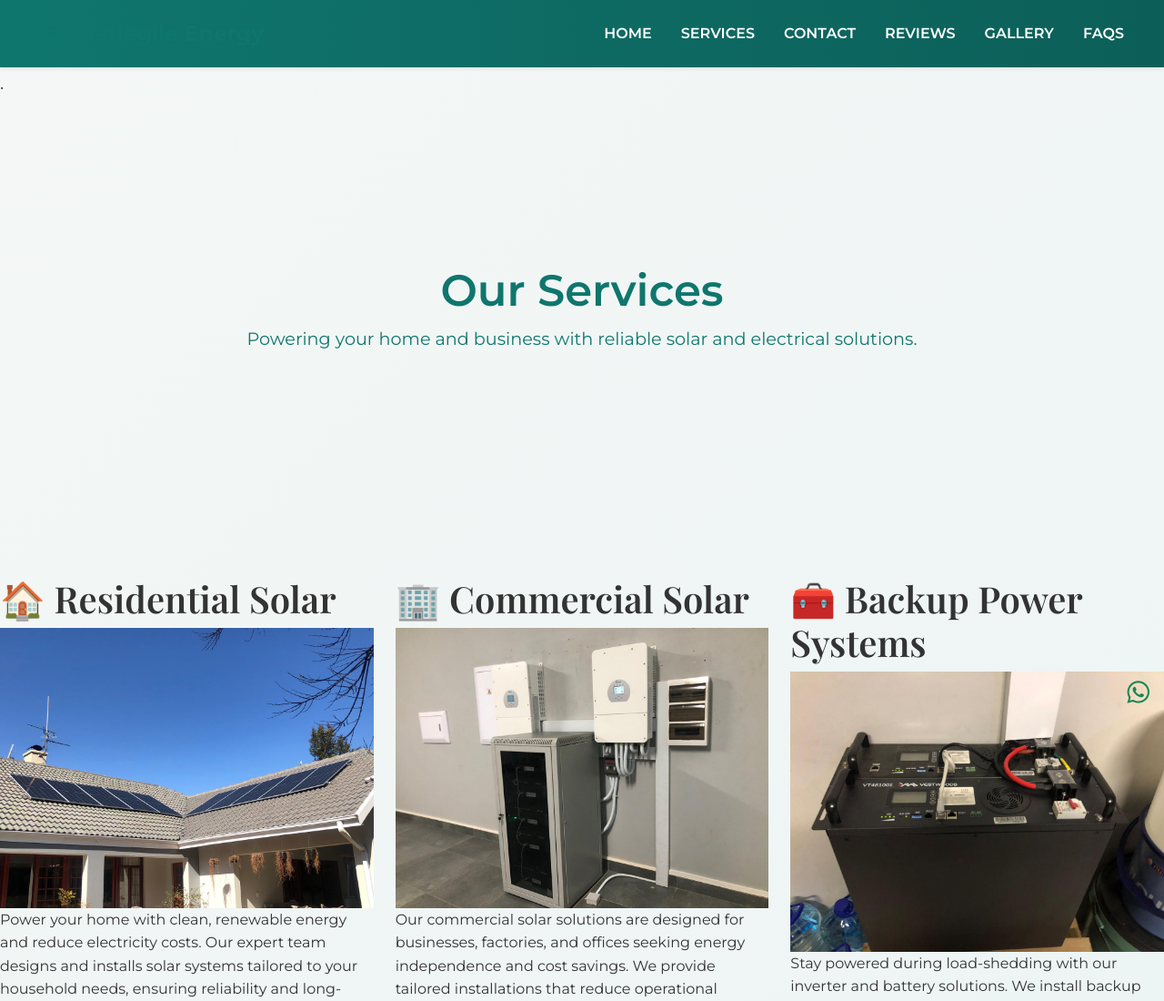
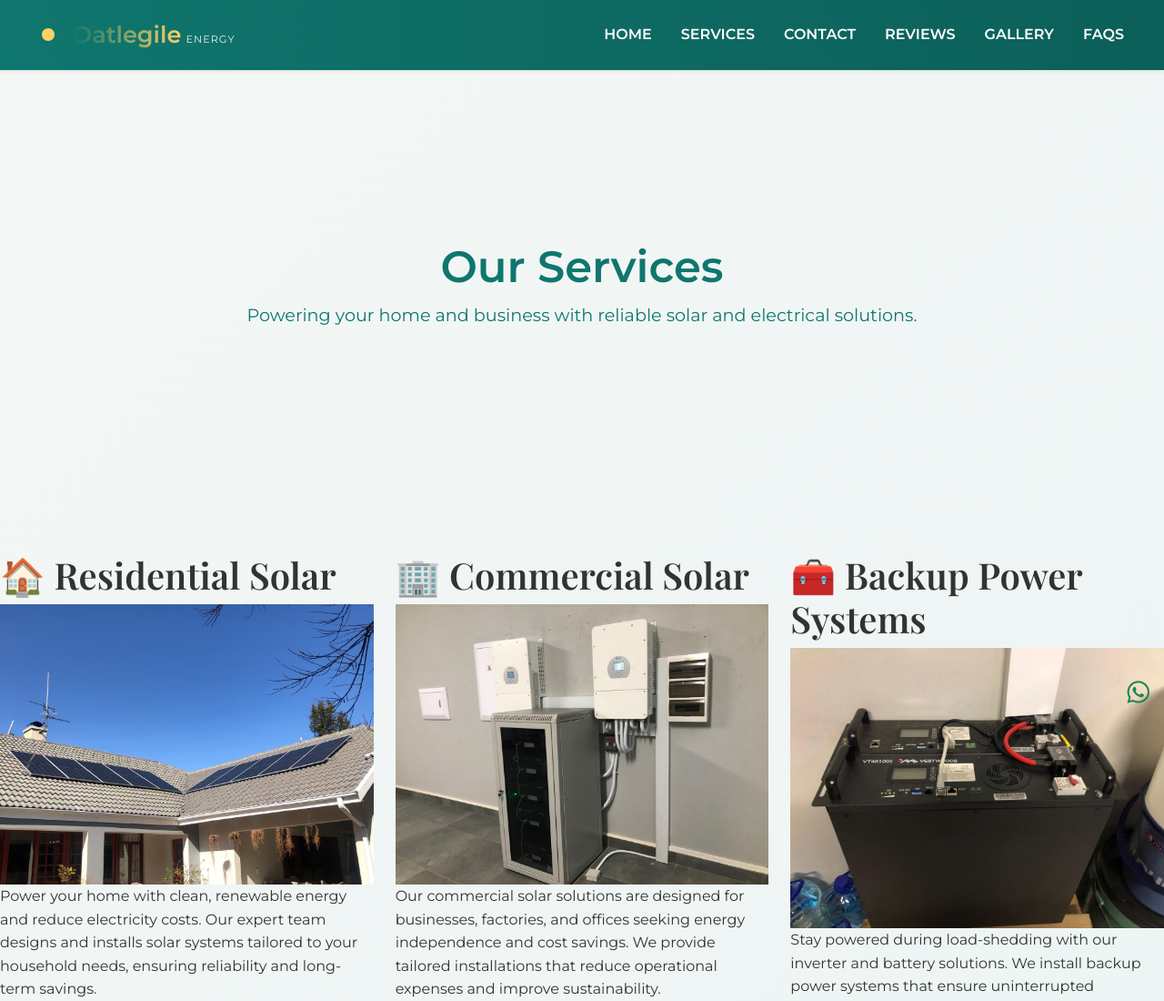
Before and after one commit to Cynthia35/Website-for-Solar-Electrical-Oatlegile, a plain HTML site: page services.html in a window 1280 px wide. Shown: the top 1100 px of the page at 91% size. Drawn offline with nearby package versions, Linux system fonts and the light colour scheme.

Commit message:
Updated navbar and global styles

```diff
--- a/services.html
+++ b/services.html
@@ -18,20 +18,25 @@
 <body>
 
 
-  <!----navbar-->
-.<nav class="navbar navbar-expand-lg navbar-light bg-white shadow-sm fixed-top">
+ <nav class="navbar navbar-expand-lg navbar-light bg-white shadow-sm fixed-top">
   <div class="container-fluid">
 
     <!-- Brand Logo -->
-    <a class="navbar-brand fw-bold" href="index.html"
-       style="font-size: 1.5rem; color: #0f766e;">
-      <i class="fas fa-solar-panel me-2"></i> Oatlegile Energy
+    <a class="navbar-brand" href="index.html">
+      <svg class="brand-sun" viewBox="0 0 24 24" fill="#ffd166">
+        <circle cx="12" cy="12" r="5"></circle>
+      </svg>
+
+      <span class="brand-text">
+        <span class="brand-title">Oatlegile</span>
+        <span class="brand-sub">Energy</span>
+      </span>
     </a>
 
     <!-- Toggle Button -->
     <button class="navbar-toggler" type="button" data-bs-toggle="collapse"
-            data-bs-target="#navbarNav" aria-controls="navbarNav"
-            aria-expanded="false" aria-label="Toggle navigation">
+      data-bs-target="#navbarNav" aria-controls="navbarNav"
+      aria-expanded="false" aria-label="Toggle navigation">
       <span class="navbar-toggler-icon"></span>
     </button>
 
@@ -39,35 +44,19 @@
     <div class="collapse navbar-collapse justify-content-end" id="navbarNav">
       <ul class="navbar-nav">
 
-        <li class="nav-item">
-          <a class="nav-link" href="index.html">Home</a>
-        </li>
-
-        <li class="nav-item">
-          <a class="nav-link" href="services.html">Services</a>
-        </li>
-
-        <li class="nav-item">
-          <a class="nav-link" href="contact.html">Contact</a>
-        </li>
-
-        <li class="nav-item">
-          <a class="nav-link" href="reviews.html">Reviews</a>
-        </li>
-
-        <li class="nav-item">
-          <a class="nav-link" href="slideshow.html">Gallery</a>
-        </li>
-
-        <li class="nav-item">
-          <a class="nav-link" href="faqs.html">FAQs</a>
-        </li>
+        <li class="nav-item"><a class="nav-link" href="index.html">Home</a></li>
+        <li class="nav-item"><a class="nav-link" href="services.html">Services</a></li>
+        <li class="nav-item"><a class="nav-link" href="contact.html">Contact</a></li>
+        <li class="nav-item"><a class="nav-link" href="reviews.html">Reviews</a></li>
+        <li class="nav-item"><a class="nav-link" href="slideshow.html">Gallery</a></li>
+        <li class="nav-item"><a class="nav-link" href="faqs.html">FAQs</a></li>
 
       </ul>
     </div>
 
   </div>
 </nav>
+
 
 
   <!-- ======= Hero Section ======= -->
```
Also changed, not shown: contact.html (+18 -30 lines), faqs.html (+19 -29 lines), index.html (+19 -30 lines), reviews.html (+18 -29 lines), slideshow.html (+18 -29 lines).
